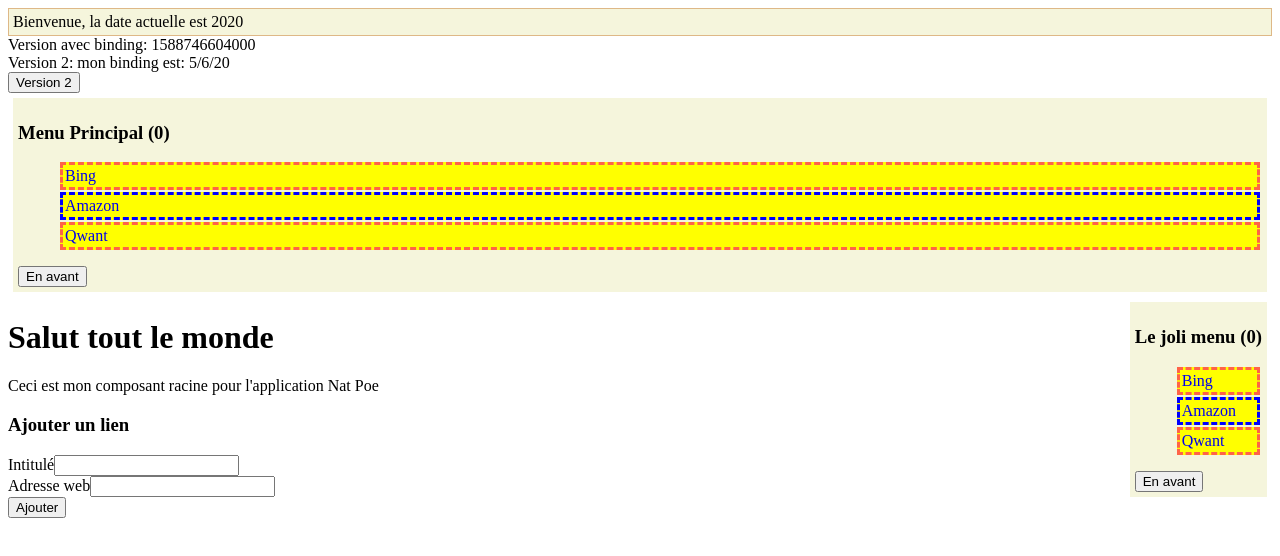
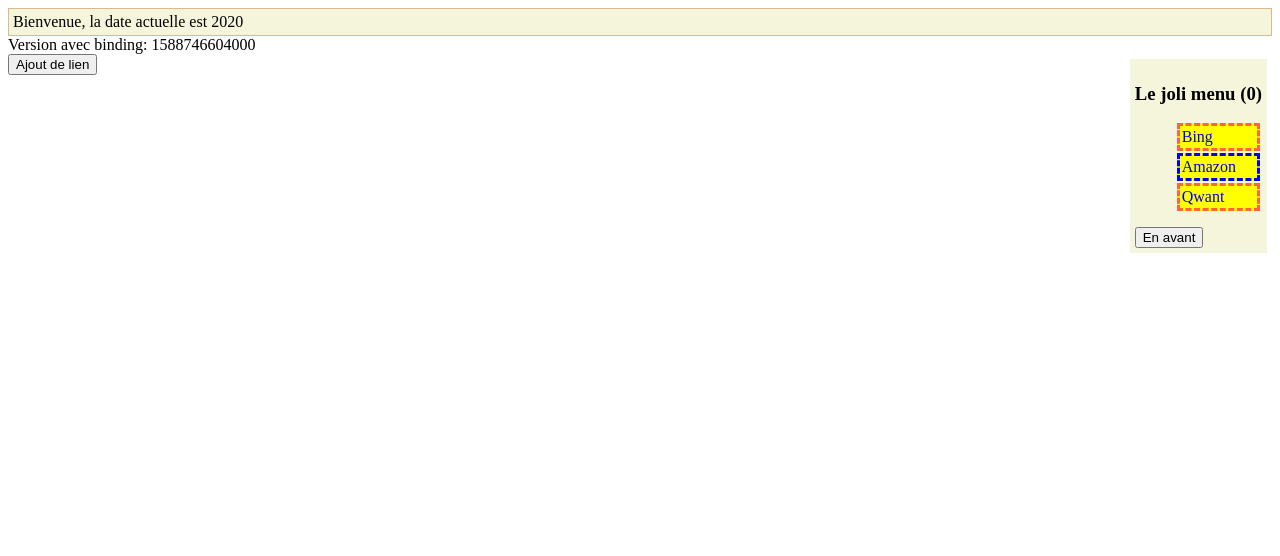
Before and after one commit to actifred/ns-poe-app, an Angular app: page / in a window 1280 px wide. Shown: the top 556 px of the page. Built offline with nearby package versions, Linux system fonts and the light colour scheme.

Commit message:
Un peu de nettoyage de la page

```diff
--- a/src/app/app.component.html
+++ b/src/app/app.component.html
@@ -3,9 +3,8 @@
 <nat-menu [titre]="titreMenu" [liens]="liens"></nat-menu>
 </div>
 <div class="content">
-<h1>Salut tout le monde</h1>
-<p>Ceci est mon composant racine pour l'application {{ titre }}</p>
 
-<nat-form-lien></nat-form-lien>
+<button (click)="toggleFormVisibility()">Ajout de lien</button>
+<nat-form-lien *ngIf="formulaireLienVisible"></nat-form-lien>
 
 </div>
--- a/src/app/app.component.ts
+++ b/src/app/app.component.ts
@@ -16,11 +16,17 @@ export class AppComponent implements OnDestroy {
 
   private abonnement : Subscription;
 
+  public formulaireLienVisible = false;
+
   constructor(private liensService: LiensService) {
     this.abonnement = this.liensService.getLiens().subscribe(
       (nouveauxLiens) => {
         this.liens = nouveauxLiens;
       });
+  }
+
+  public toggleFormVisibility() {
+    this.formulaireLienVisible = !this.formulaireLienVisible;
   }
 
   addLinkToMenu(nouveauLien) {
--- a/src/app/entete/entete.component.html
+++ b/src/app/entete/entete.component.html
@@ -1,10 +1,12 @@
 <div class="entete">Bienvenue, la date actuelle est <span>{{ afficheAnnee() }}</span></div>
 <div>Version avec binding: <span [textContent]="afficheDate()"></span></div>
+<div *ngIf="false">
 <div *ngIf="isVersion2Visible">Version 2:
     <span textContent="mon binding est: {{ afficheDate() | date:'shortDate' }}"></span></div>
 <button (click)="toggleVisibility()">Version 2</button>
+</div>
 
-<nat-menu
+<nat-menu *ngIf="false"
     titre="Menu Principal"
     (avancementEvent)="augmenteAnnee($event)"
     [liens]="liens"
```
